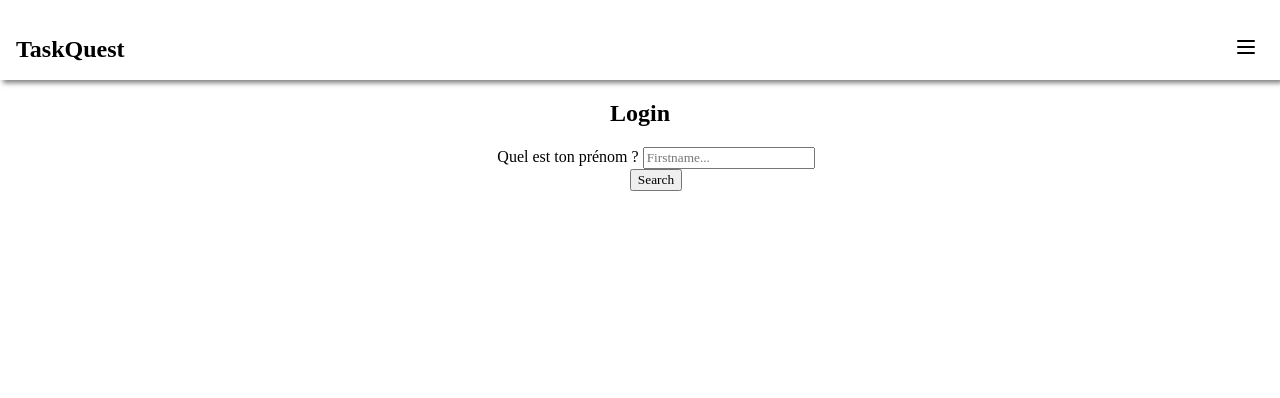
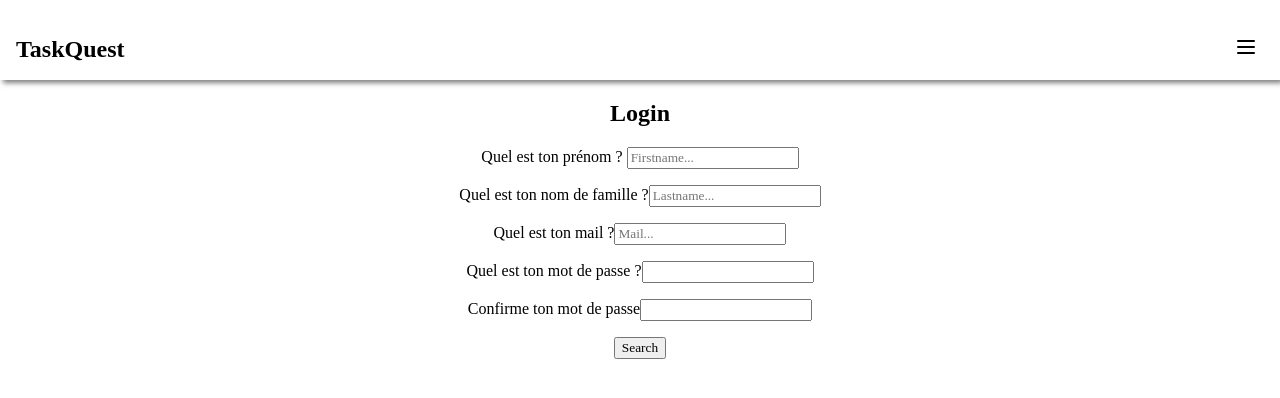
Before and after one commit to yanis-meziane/taskquest, a React (Create React App) app in the folder frontend/interface/: page /form in a window 1280 px wide. Shown: the top 398 px of the page. Built offline with nearby package versions, Linux system fonts and the light colour scheme.

Commit message:
V1 du login

```diff
--- a/frontend/interface/src/components/CSS/authCSS/form.css
+++ b/frontend/interface/src/components/CSS/authCSS/form.css
@@ -7,5 +7,9 @@
     height: 50vh;
     width: 100%;
     align-items: center;
+
+}
+
+.formElements{
     margin: 2vh;
 }
--- a/frontend/interface/src/components/auth/Form.jsx
+++ b/frontend/interface/src/components/auth/Form.jsx
@@ -13,12 +13,32 @@ export default function Form() {
         <h1>Login</h1>
         <form onSubmit={form} className="formulaire">
 
-            <article>
+            <article className="formElements">
                 <label htmlFor="firstname"> Quel est ton prénom ? </label>
-                <input name="Firstname" placeholder="Firstname..." minLength={1} />
+                <input type="text" name="firstname" id="lastname" placeholder="Firstname..." minLength={1} />
             </article>
 
-            <article>
+            <article className="formElements">
+                <label htmlFor="lastname">Quel est ton nom de famille ?</label>
+                <input type="text" name="lastname" id="lastname" placeholder="Lastname..." minLength={1} />
+            </article>
+
+            <article className="formElements">
+                <label htmlFor="mail">Quel est ton mail ?</label>
+                <input type="email" name="mail" id="mail" placeholder="Mail..." />
+            </article>
+
+            <article className="formElements">
+                <label htmlFor="password">Quel est ton mot de passe ?</label>
+                <input type="password" name="password" id="password" minLength={1} />
+            </article>
+
+            <article className="formElements">
+                <label htmlFor="confPassword">Confirme ton mot de passe</label>
+                <input type="password" name="password" id="password" minLength={1} />
+            </article>
+
+            <article className="formElements">
                 <button type="submit">Search</button>
             </article>
         </form>
```
